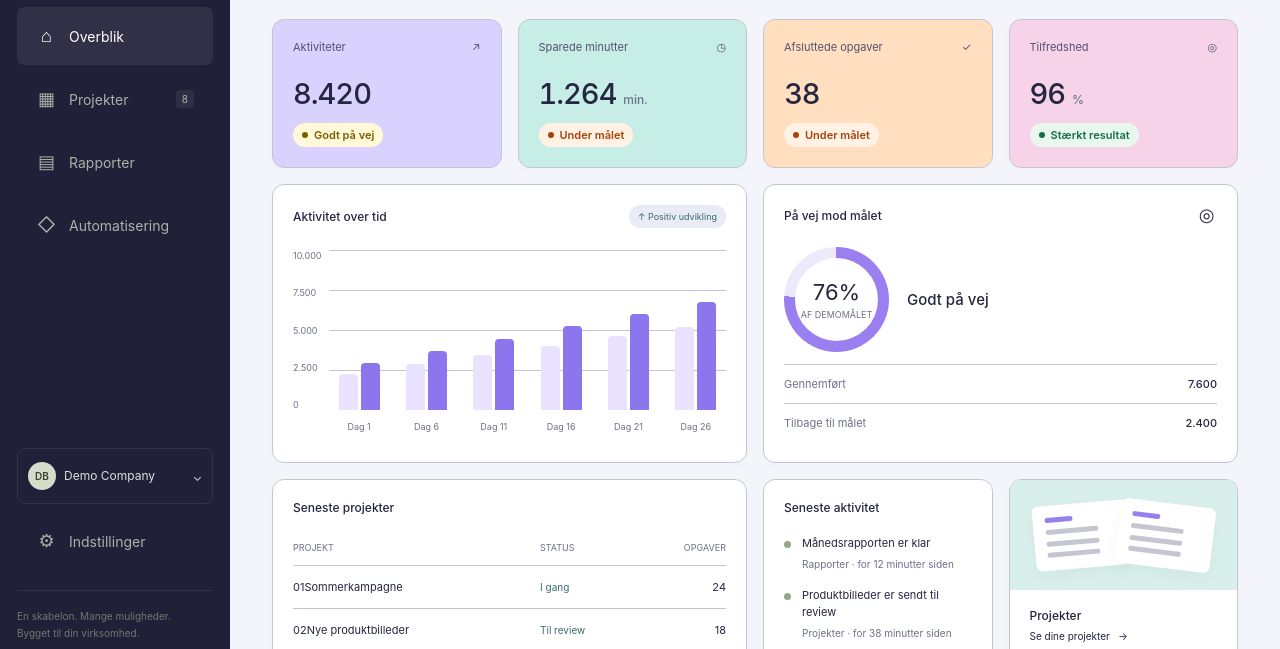
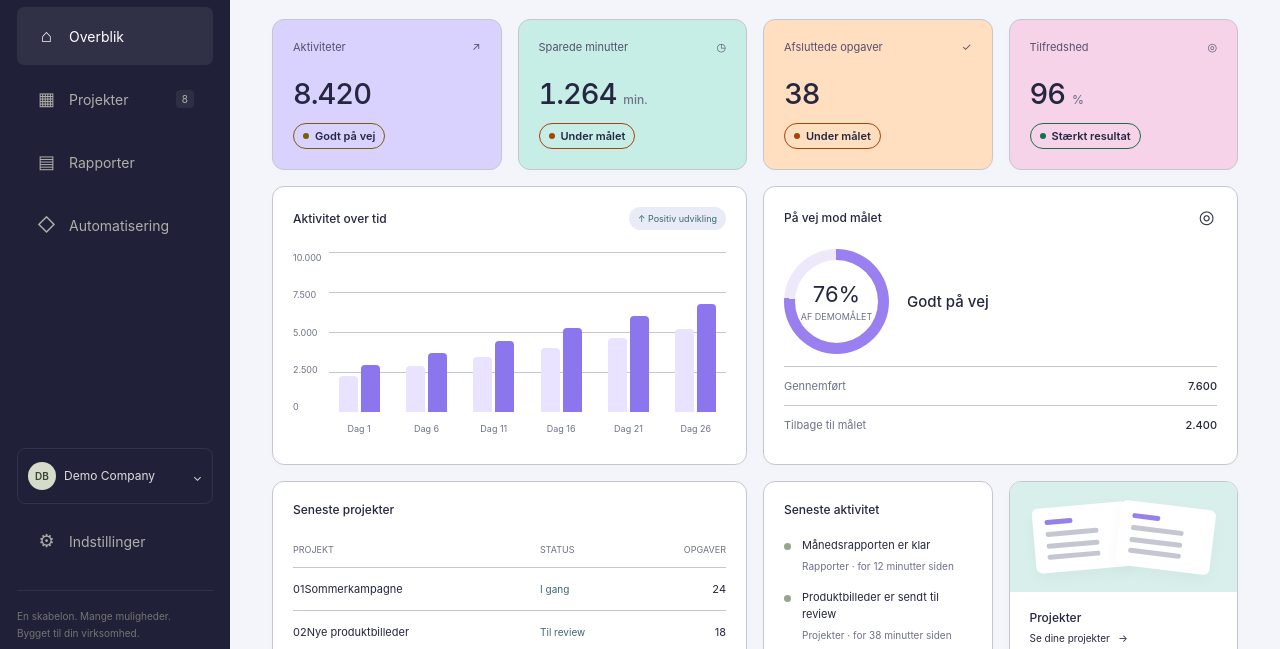
Before and after one commit to hari-dreko/dashhub-demo, a plain HTML site: page index.html in a window 1280 px wide. Shown: the part 140-789 px from the top of the page. Drawn offline with Linux system fonts and the light colour scheme.

Commit message:
Fjern statusfyld og brug farvet kant og prik

```diff
--- a/index.html
+++ b/index.html
@@ -36,7 +36,7 @@ html[data-theme=light] #overview>[data-tile="metric-1"],html[data-theme=light] #
 html[data-theme=light] #overview>[data-tile="metric-2"],html[data-theme=light] #report-stats>.card:nth-child(3){background:#ffdfc0}
 html[data-theme=light] #overview>[data-tile="metric-3"],html[data-theme=light] #report-stats>.card:nth-child(4){background:#f6d3e9}
 html[data-theme=light] [data-performance] .stat-value{color:var(--text)}
-html[data-theme=light] .performance{background:var(--result-bg);border-radius:20px;padding:5px 9px;width:fit-content}
+[data-performance] .performance{background:transparent;border:1px solid var(--result);border-radius:20px;padding:5px 9px;width:fit-content;color:var(--text)}.performance::before{background:var(--result)}
 </style></head><body>
 <aside><button class="mobile-close" aria-label="Luk menu">×</button><div class="brand">DASHHUB<small>BUSINESS WORKSPACE</small></div><div class="nav-label">DIT ARBEJDSRUM</div><nav aria-label="Primær navigation"><button class="active" data-view="overview"><span class="ico">⌂</span>Overblik</button><button data-view="projects"><span class="ico">▦</span>Projekter <span class="count">8</span></button><button data-view="reports"><span class="ico">▤</span>Rapporter</button><button data-view="automation"><span class="ico">◇</span>Automatisering</button></nav><div class="bottom"><div class="workspace"><span class="avatar">DB</span>Demo Company <span style="float:right;margin-top:7px">⌄</span></div><button id="settings"><span class="ico">⚙</span>Indstillinger</button><div class="side-foot">En skabelon. Mange muligheder.<br>Bygget til din virksomhed.</div></div></aside>
 <main><header><button class="menu-toggle" aria-label="Åbn menu">☰</button><div class="breadcrumb">Arbejdsrum <span style="padding:0 12px">/</span><b id="crumb">Overblik</b></div><div class="header-right"><button class="demo edit-grid" id="edit-grid" aria-pressed="false" aria-controls="overview">▦ &nbsp; Ret gitter</button><button class="demo edit-grid" id="reset-grid" type="button" aria-controls="overview" hidden>Nulstil gitter</button><span><span class="avatar">HD</span>Haris Drekovic</span></div></header><div class="content"><section class="hero"><div><div class="eyebrow">DASHHUB BUSINESS</div><h1 id="heading">Dit overblik. Mere overskud.</h1><p id="intro">Saml tallene, følg projekterne, og få tid til det, der skaber værdi.</p></div><div class="actions"><select id="period" aria-label="Vælg periode"><option value="month">Denne måned</option><option value="week">Denne uge</option></select><button class="btn primary" id="refresh">↻ &nbsp; Nye demotal</button></div></section>
```
Also changed, not shown: 1 other file.
